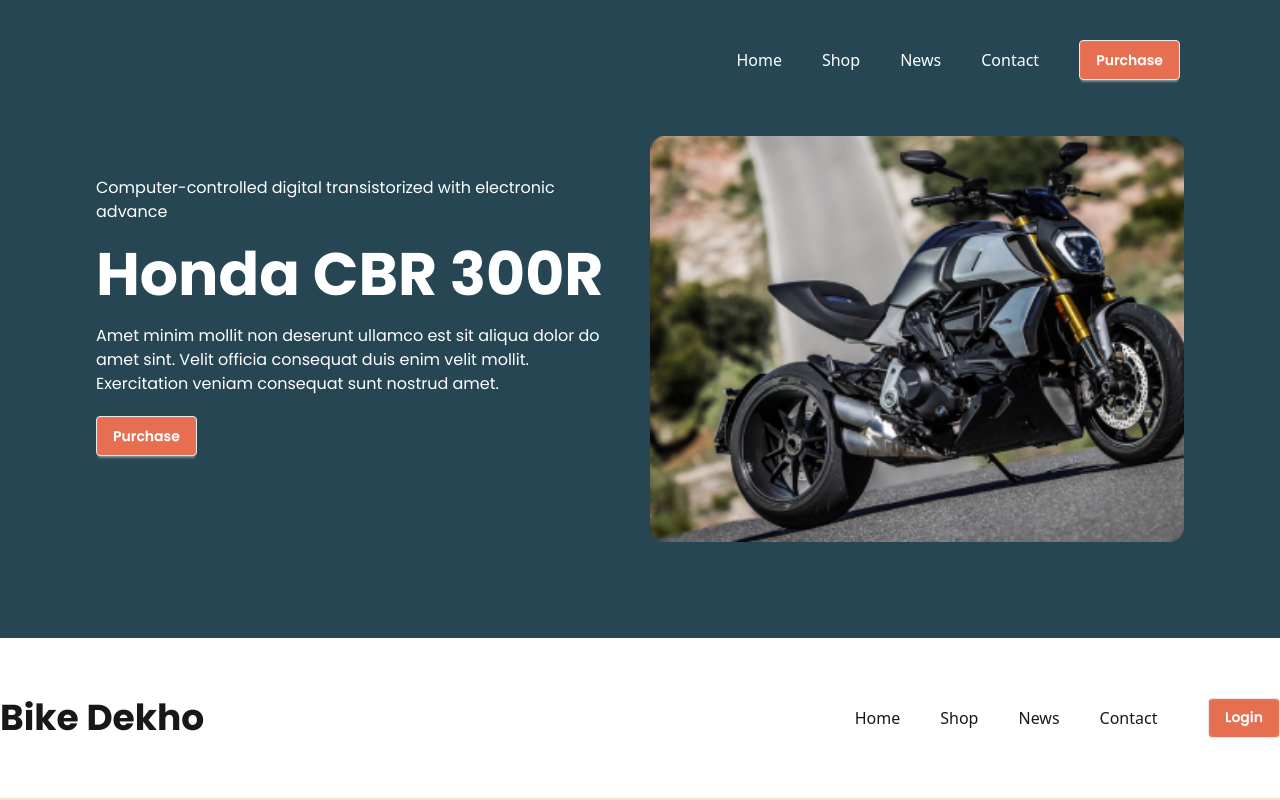
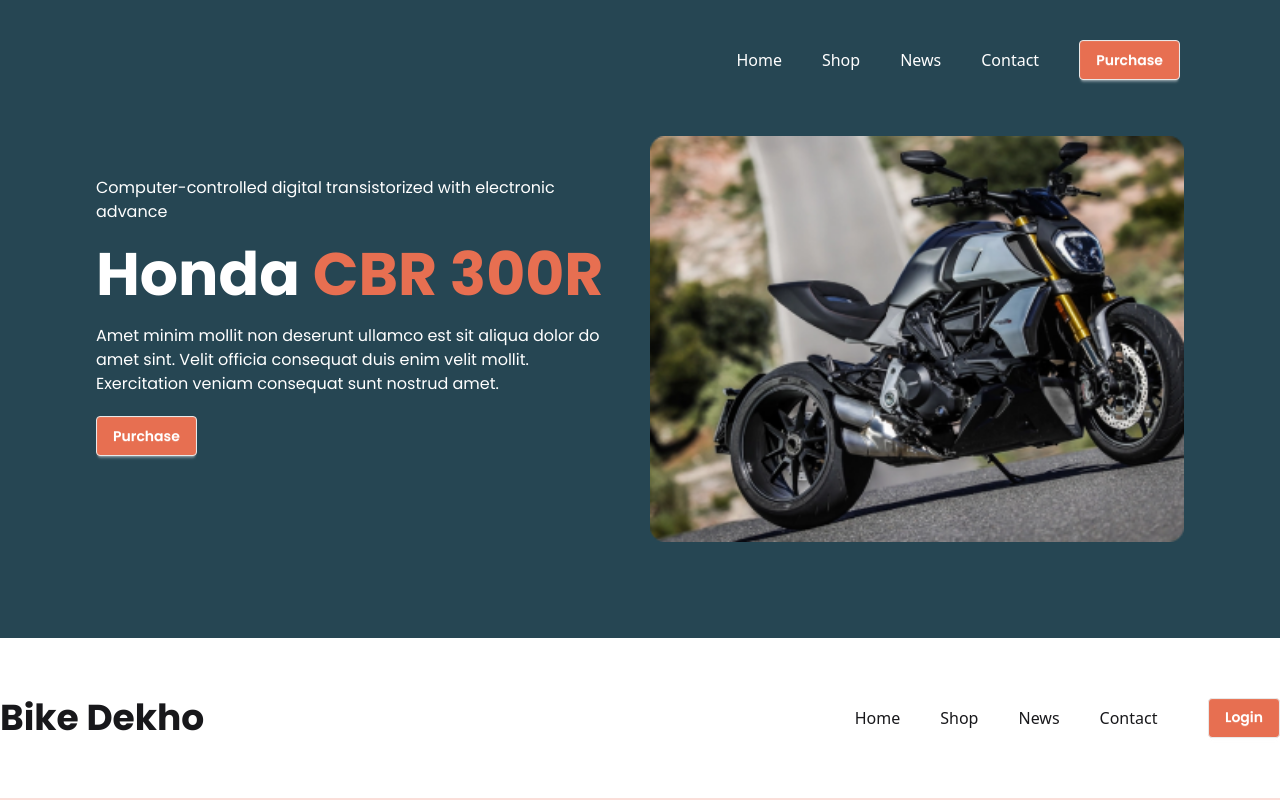
Before and after one commit to mehedi857/biker-zoon-with-daisy, a plain HTML site: page index.html in a window 1280 px wide. Shown: the top 800 px of the page. Drawn offline with nearby package versions, Linux system fonts and the light colour scheme.

Commit message:
added the new color code

```diff
--- a/index.html
+++ b/index.html
@@ -33,9 +33,10 @@
     <!-- gap-10 justify-end px-25 pt-10 -->
 </head>
 <body class="md:max-w-7xl mx-auto ">
+    <!-- 1st header -->
     <header class="bg-[#264653]">
-         <div class="flex justify-end lg:hidden px-5 pt-5">
-             <svg xmlns="http://www.w3.org/2000/svg" fill="none" viewBox="0 0 24 24" class=" inline-block h-5 w-5 stroke-current"> <path stroke-linecap="round" stroke-linejoin="round" stroke-width="2" d="M4 6h16M4 12h16M4 18h16"></path> </svg>
+         <div class="flex justify-end lg:hidden px-5 pt-5 ">
+             <svg  xmlns="http://www.w3.org/2000/svg" fill="none" viewBox="0 0 24 24" class=" inline-block h-5 w-5 stroke-current"> <path stroke-linecap="round" stroke-linejoin="round" stroke-width="2" d="M4 6h16M4 12h16M4 18h16"></path> </svg>
          </div>
         <nav class="lg:flex lg:gap-10 lg:justify-end lg:px-25 lg:pt-10 items-center hidden">
             <div>
@@ -54,7 +55,7 @@
         <div class="flex flex-col lg:flex-row p-4 lg:p-24 gap-10">
             <div class="space-y-5">
                 <h6 class="fonts-poppins text-white">Computer-controlled digital transistorized with electronic advance</h6>
-                <h1 class="text-6xl fonts-poppins text-white font-extrabold">Honda CBR 300R</h1>
+                <h1 class="text-6xl fonts-poppins text-white font-extrabold">Honda <span class="text-[#E76F51]"> CBR 300R</span></h1>
                 <p class="fonts-poppins text-white">Amet minim mollit non deserunt ullamco est sit aliqua dolor do amet sint. Velit officia consequat duis enim velit mollit. Exercitation veniam consequat sunt nostrud amet.</p>
                  <button class="btn bg-[#E76F51] fonts-poppins text-white">Purchase</button>
             </div>
@@ -63,6 +64,7 @@
             </div>
         </div>
     </header>
+    <!-- 2nd header  -->
     <header>
              <!-- <svg
                 class="swap-off fill-current lg:hidden "
```
